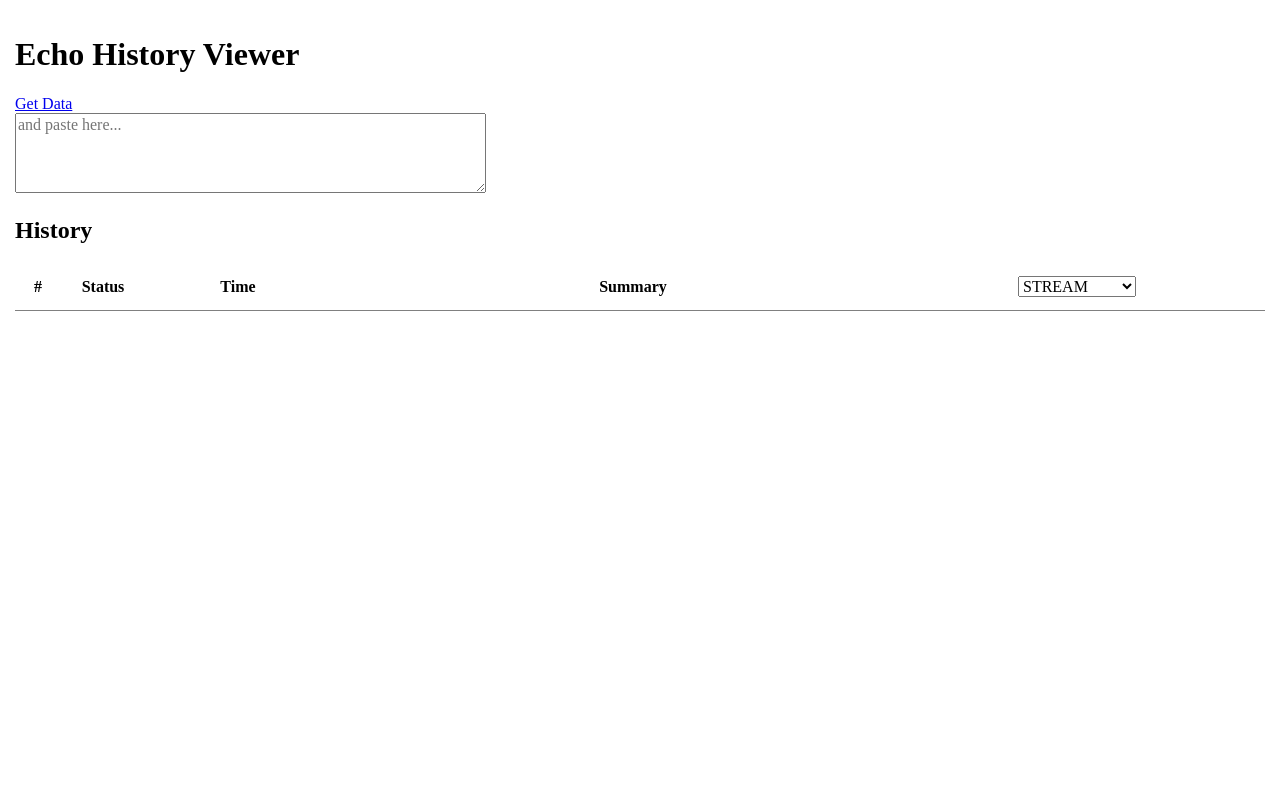
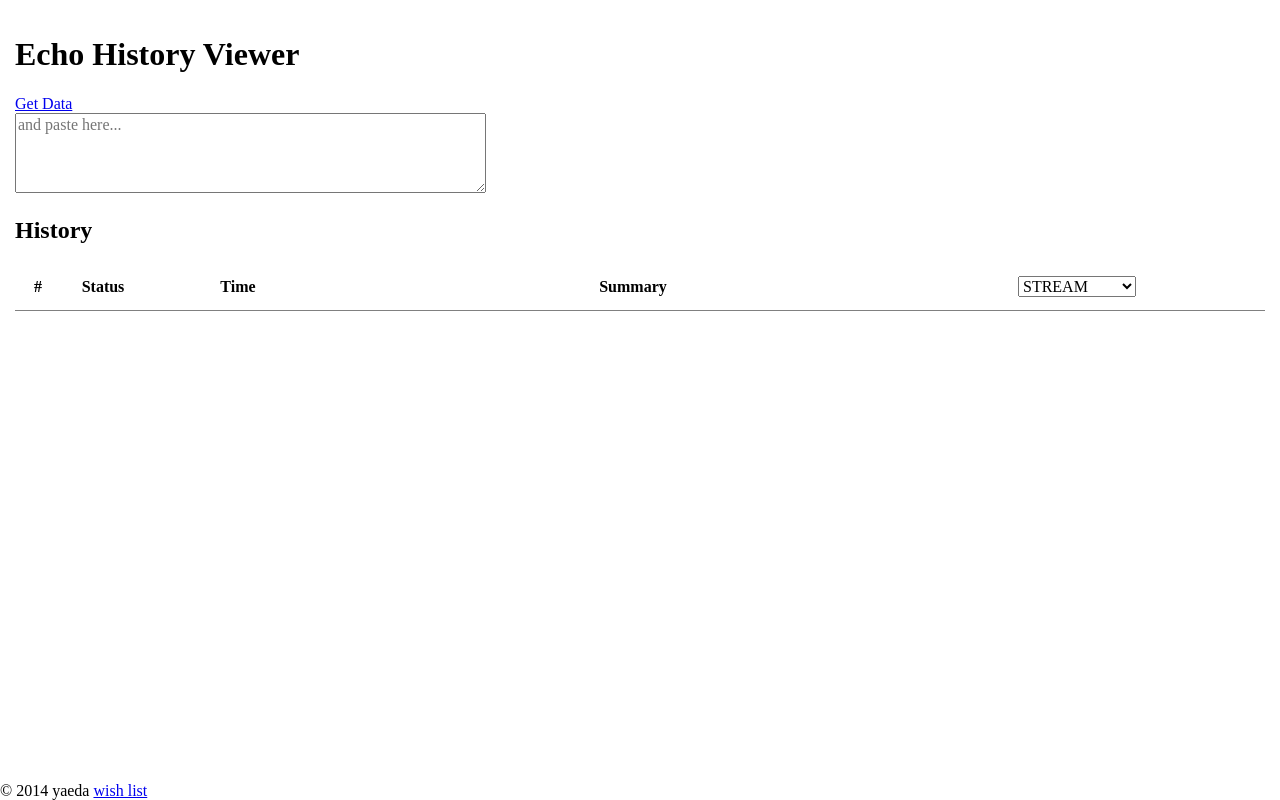
Before and after one commit to yaeda/echo-history-viewer, a website: page app/index.html in a window 1280 px wide. Drawn offline with nearby package versions, Linux system fonts and the light colour scheme.

Commit message:
Add footer

```diff
--- a/app/index.html
+++ b/app/index.html
@@ -35,6 +35,10 @@
       <ol id="data_list"></ol>
     </div>
 
+    <footer>
+      &copy; 2014 yaeda
+      <a href="http://www.amazon.co.jp/registry/wishlist/246IHZGG9V63X" target="_blank">wish list</a>
+    </footer>
     <!-- build:js scripts/build.js -->
     <script src="bower_components/jquery/dist/jquery.min.js"></script>
     <script src="scripts/main.js"></script>
--- a/app/styles/style.css
+++ b/app/styles/style.css
@@ -1,5 +1,12 @@
+body {
+  display: flex;
+  min-height: 100vh;
+  flex-direction: column;
+}
+
 .container {
   padding: 15px;
+  flex: 1;
 }
 
 .list-title {
```
